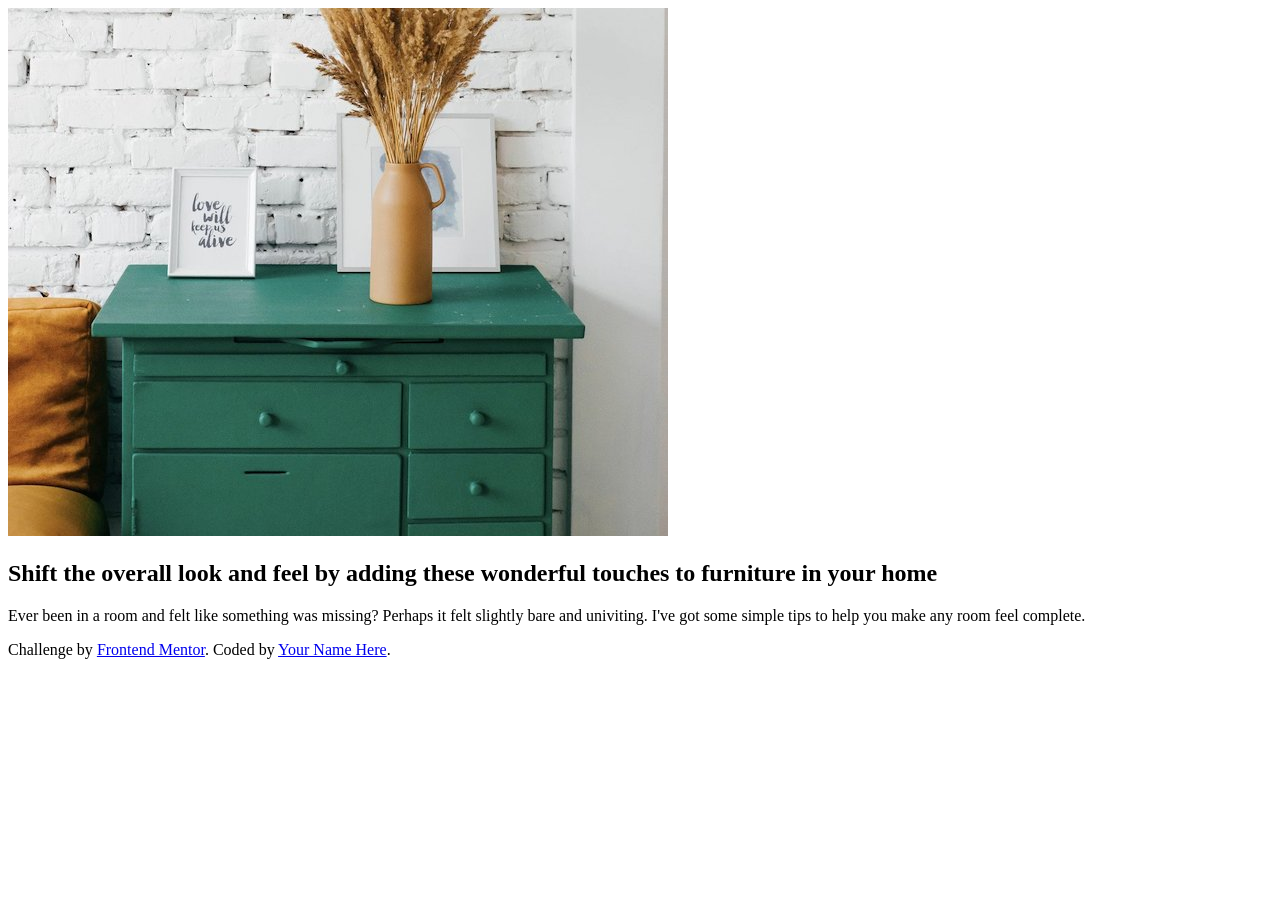
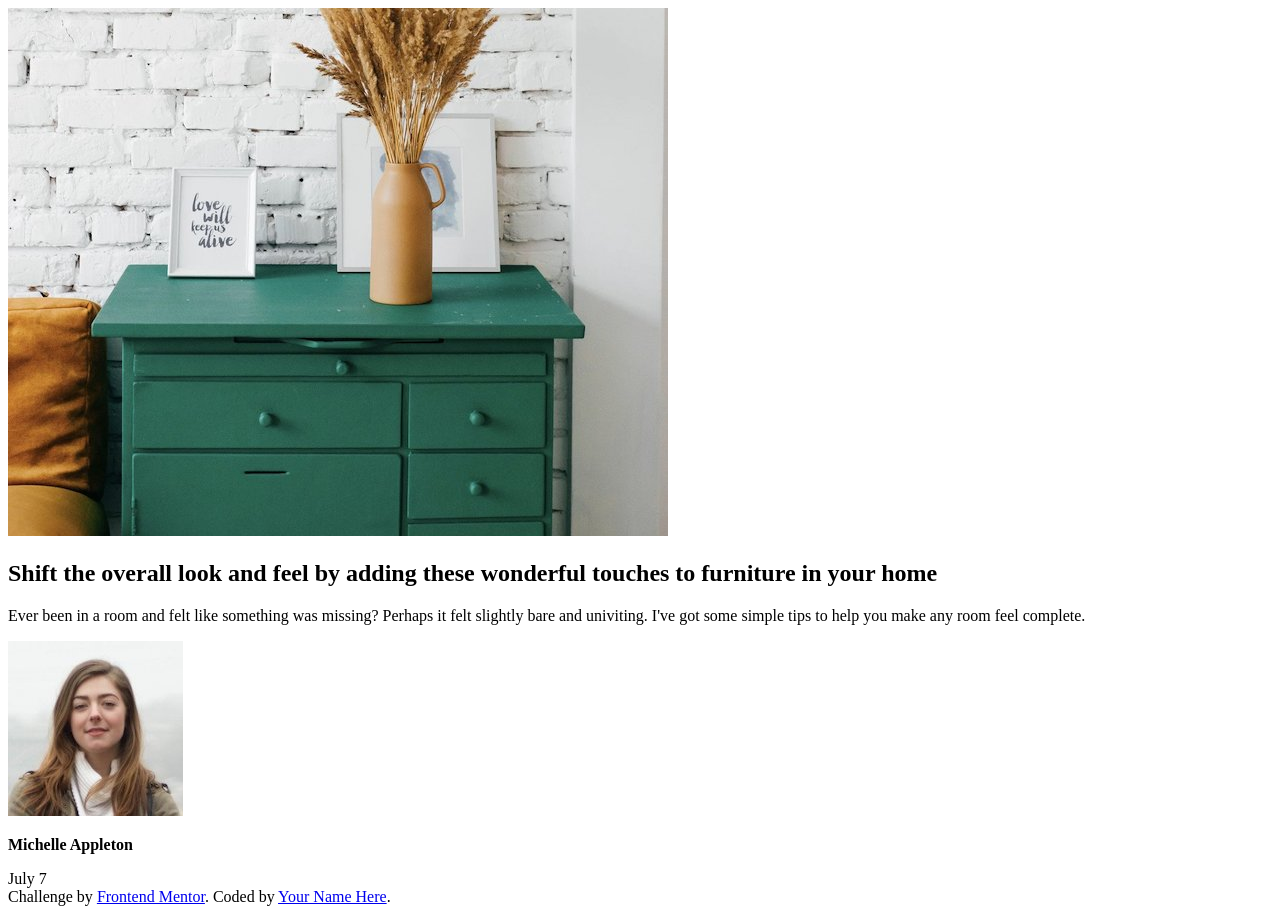
Before and after one commit to RockyStocky/FEM-ArticlePreviewComponent, a plain HTML site: page index.html in a window 1280 px wide. Before the commit the page ends 800 px from the top, so only its background shows below. Drawn offline with Linux system fonts and the light colour scheme.

Commit message:
Add "profile" component markup

```diff
--- a/index.html
+++ b/index.html
@@ -23,6 +23,14 @@
       <h2>Shift the overall look and feel by adding these wonderful touches to furniture in your home</h2>
       <p>Ever been in a room and felt like something was missing? Perhaps it felt slightly bare and univiting. I've got some simple tips to help you make any room feel complete.</p>
     </div>
+
+    <div class="profile">
+      <a href="#">
+        <img class="photo" src="images/avatar-michelle.jpg" alt="profile pic"/>
+      </a>
+      <p><strong>Michelle Appleton</strong></p>
+      <time datetime="2018-07-07">July 7</time>
+    </div>
 </div>
   <div class="attribution">
     Challenge by <a href="https://www.frontendmentor.io?ref=challenge" target="_blank">Frontend Mentor</a>.
```
